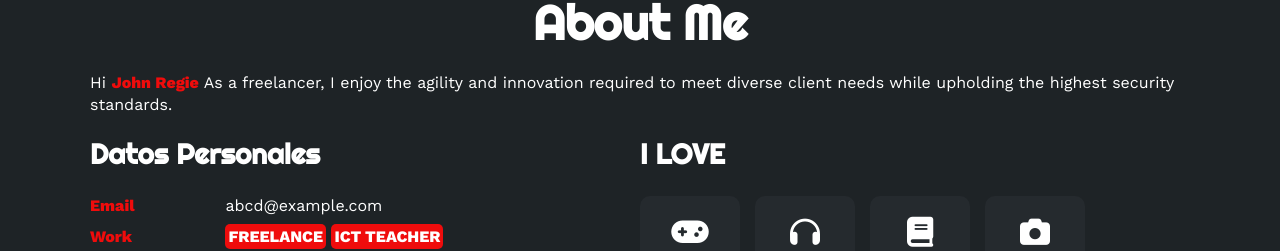
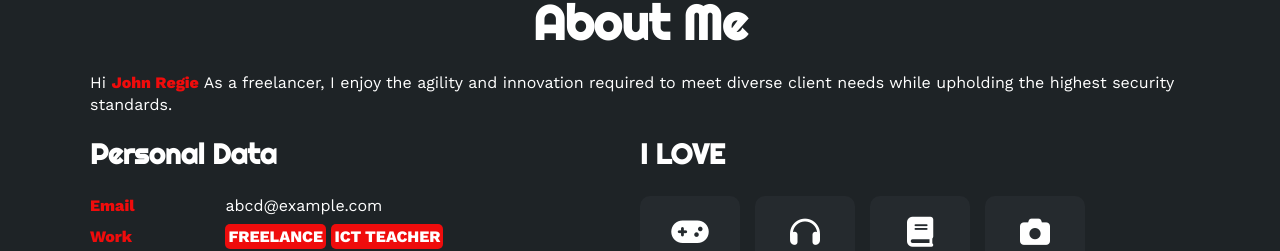
Before and after one commit to Reygie23/Giepty, a plain HTML site: page index.html in a window 1280 px wide. Shown: the part 877-1128 px from the top of the page. Drawn offline with nearby package versions, Linux system fonts and the light colour scheme.

Commit message:
Update index.html

```diff
--- a/index.html
+++ b/index.html
@@ -56,7 +56,7 @@
             <div class="fila">
                 <!-- datos personales -->
                 <div class="col">
-                    <h3>Datos Personales</h3>
+                    <h3>Personal Data</h3>
                     <ul>
                         <li>
                             <strong>Email</strong>
```
